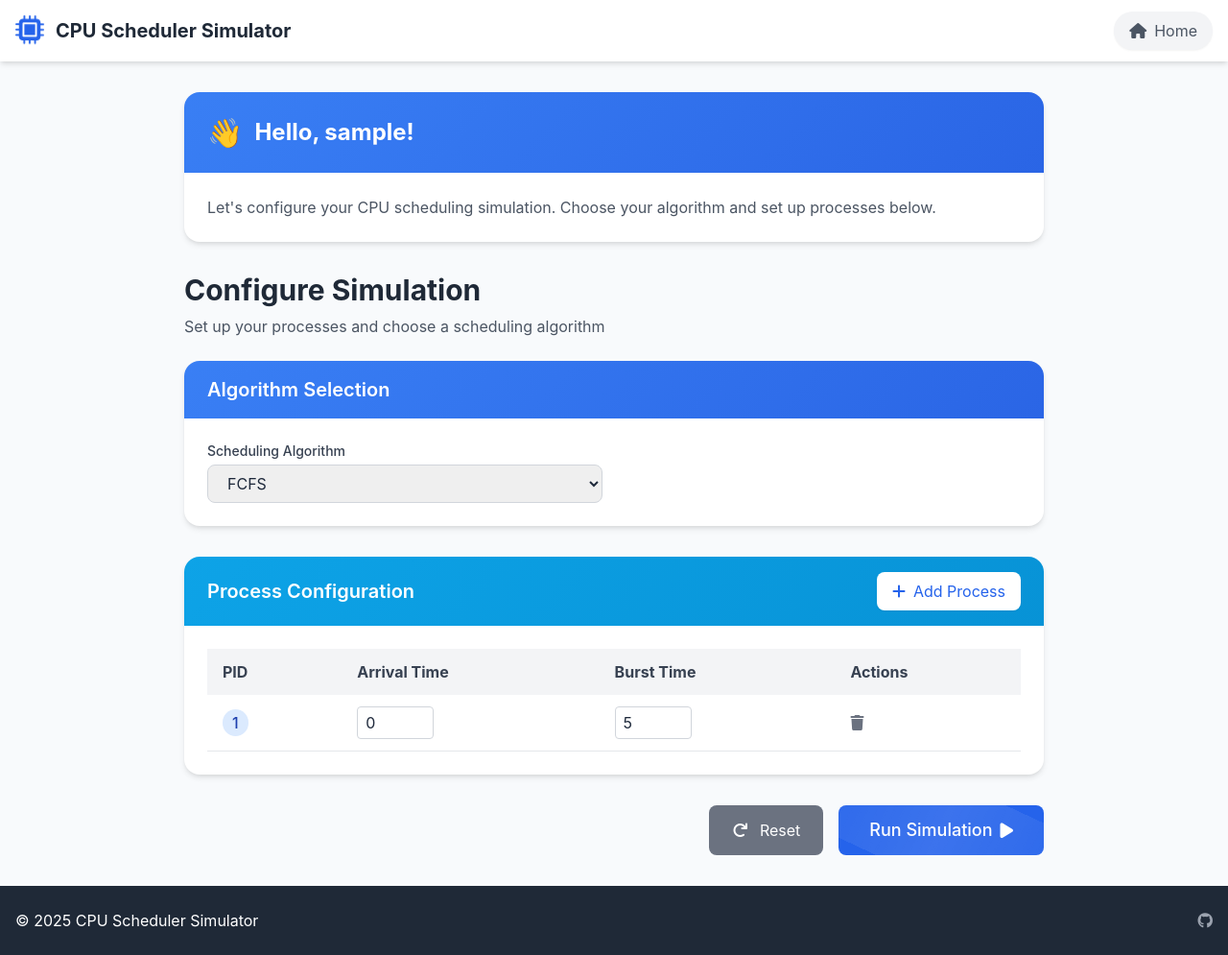
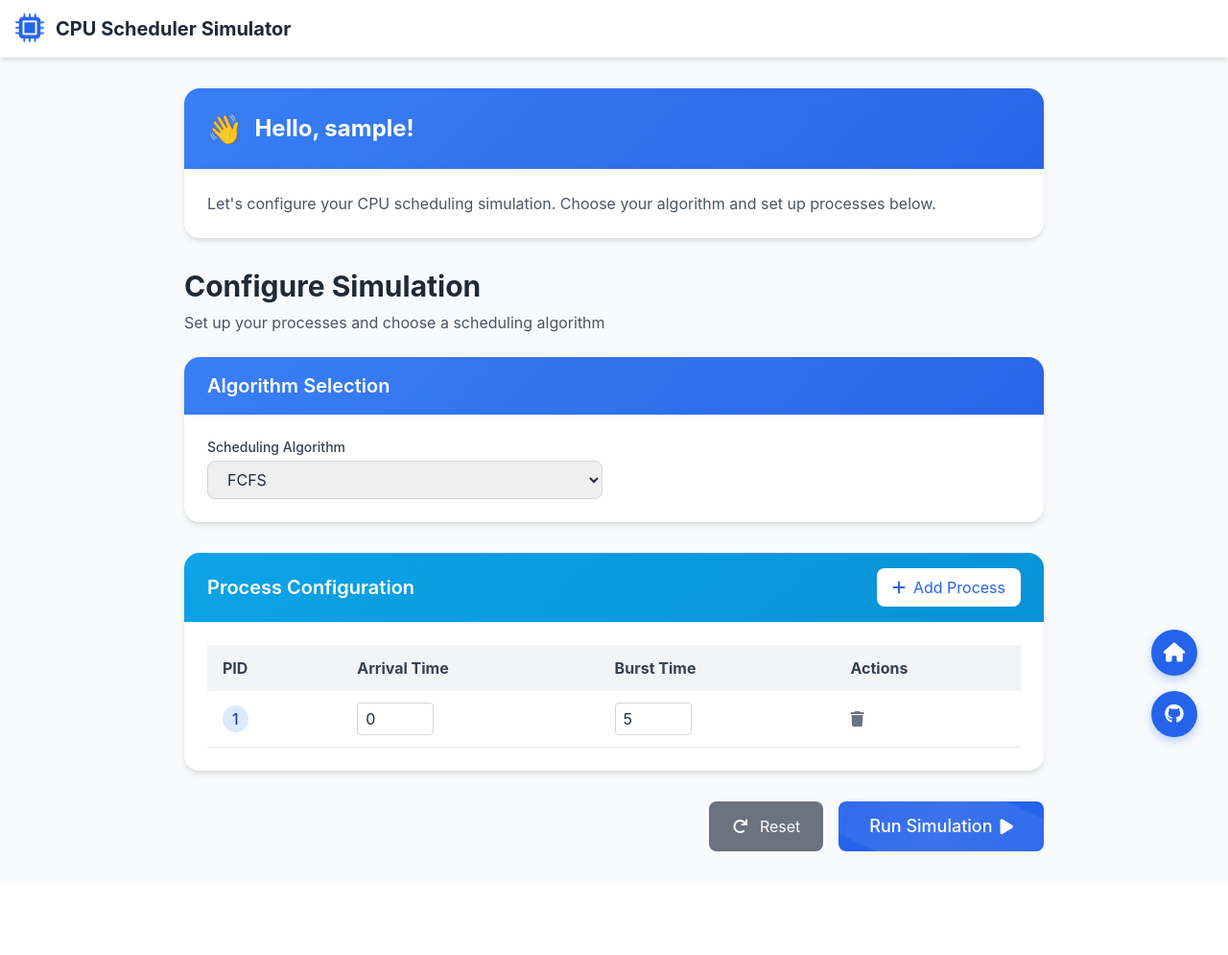
Before and after one commit to malakkbl/Assignment01OS, a Flask app: page /config in a window 1280 px wide. Shown: the whole page at 96% size. After the commit the page ends 887 px from the top, so only its background shows below. Run offline with Flask 3, Linux system fonts and the light colour scheme; the visitor is signed in with stand-in values (Sample User, id 1); some libraries are stand-ins or nearby versions.

Commit message:
Style 2.0

```diff
--- a/interface/templates/base.html
+++ b/interface/templates/base.html
@@ -145,6 +145,56 @@
             20% { transform: translateX(100%) rotate(25deg); }
             100% { transform: translateX(100%) rotate(25deg); }
         }
+
+        /* Floating GitHub icon */
+        .floating-github {
+            position: fixed;
+            bottom: 2rem;
+            right: 2rem;
+            padding: 1rem;
+            border-radius: 50%;
+            background-color: var(--primary);
+            color: white;
+            box-shadow: 0 4px 10px rgba(37, 99, 235, 0.3);
+            transition: all 0.3s ease;
+        }
+
+        .floating-github:hover {
+            transform: translateY(-5px);
+            background-color: var(--primary-dark);
+            box-shadow: 0 6px 15px rgba(37, 99, 235, 0.4);
+        }
+
+        /* Floating icons container */
+        .floating-icons {
+            position: fixed;
+            bottom: 2rem;
+            right: 2rem;
+            display: flex;
+            flex-direction: column;
+            gap: 1rem;
+            z-index: 999;
+        }
+
+        .floating-icon {
+            width: 3rem;
+            height: 3rem;
+            border-radius: 50%;
+            background-color: var(--primary);
+            color: white;
+            display: flex;
+            align-items: center;
+            justify-content: center;
+            box-shadow: 0 4px 10px rgba(37, 99, 235, 0.3);
+            transition: all 0.3s ease;
+            font-size: 1.25rem;
+        }
+
+        .floating-icon:hover {
+            transform: translateY(-5px);
+            background-color: var(--primary-dark);
+            box-shadow: 0 6px 15px rgba(37, 99, 235, 0.4);
+        }
     </style>
 </head>
 <body>
@@ -157,22 +207,6 @@
                     </div>
                     <h1 class="text-xl font-bold text-gray-800">CPU Scheduler Simulator</h1>
                 </div>
-                <nav>
-                    <ul class="flex space-x-4">
-                        <li>
-                            <!-- pill-style button with icon, subtle shadow & smooth transition -->
-                            <a href="/"
-                               class="flex items-center gap-2 px-4 py-2 rounded-full
-                                      bg-gray-100 text-gray-600 shadow-sm
-                                      hover:bg-gradient-to-r hover:from-blue-500 hover:to-blue-600
-                                      hover:text-white transition-all duration-300">
-                                <i class="fas fa-home"></i>
-                                <span>Home</span>
-                            </a>
-                        </li>
-                    </ul>
-                </nav>
-
             </div>
         </header>
 
@@ -180,20 +214,14 @@
             {% block content %}{% endblock %}
         </main>
 
-        <footer class="bg-gray-800 text-white py-6">
-            <div class="container mx-auto px-4">
-                <div class="flex flex-col md:flex-row justify-between items-center">
-                    <div class="mb-4 md:mb-0">
-                        <p>&copy; 2025 CPU Scheduler Simulator</p>
-                    </div>
-                    <div class="flex space-x-4">
-                        <a href="https://github.com/malakkbl/Assignment01OS.git" class="text-gray-400 hover:text-white transition-colors">
-                            <i class="fab fa-github"></i>
-                        </a>
-                    </div>
-                </div>
-            </div>
-        </footer>
+        <div class="floating-icons">
+            <a href="/" class="floating-icon">
+                <i class="fas fa-home"></i>
+            </a>
+            <a href="https://github.com/malakkbl/Assignment01OS.git" class="floating-icon">
+                <i class="fab fa-github"></i>
+            </a>
+        </div>
     </div>
 
     <script src="https://cdnjs.cloudflare.com/ajax/libs/Chart.js/3.7.0/chart.min.js"></script>
```
